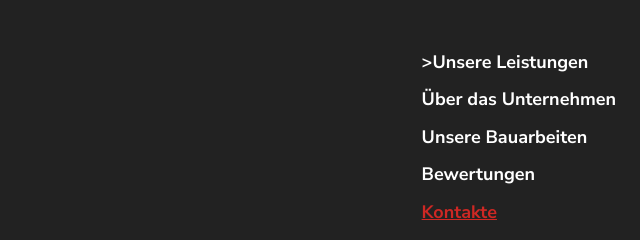
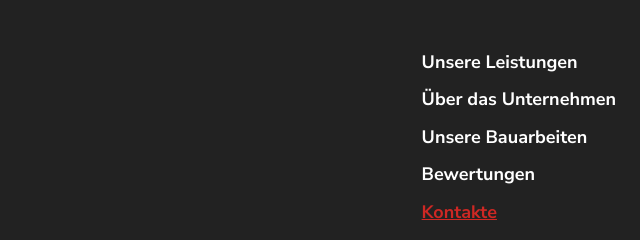
Before and after one commit to Marharyta23/h-l, a plain HTML site: page index.html in a window 1280 px wide. Shown: the part 3201-3441 px from the top of the page, 640-1280 px from the left. Drawn offline with nearby package versions, Linux system fonts and the light colour scheme.

Commit message:
Deploying to gh-pages from @ Marharyta23/h-l@ef8c21915e58a9d43d6de3ba223c2a7b13bbf38f 🚀

```diff
--- a/index.html
+++ b/index.html
@@ -422,7 +422,7 @@
         <nav class="footer__nav">
           <ul class="footer__nav__list">
             <li class="nav__list-item">
-              <a class="nav__list-link" href="#services">>Unsere Leistungen</a>
+              <a class="nav__list-link" href="#services">Unsere Leistungen</a>
             </li>
             <li class="nav__list-item">
               <a class="nav__list-link" href="#about">Über das Unternehmen</a>
```
